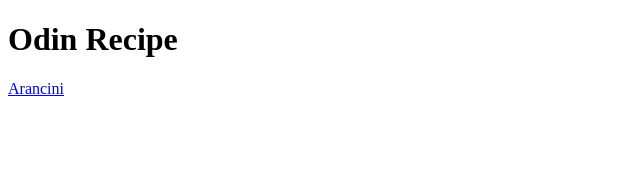
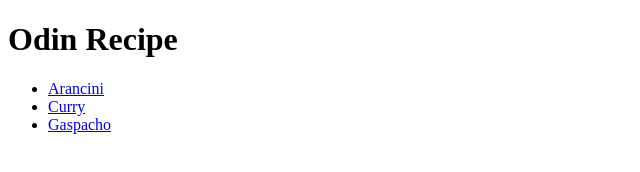
Before and after one commit to BorisTikhomiroff/odin-recipes, a plain HTML site: page index.html in a window 1280 px wide. Shown: the whole page, without its empty margins (0-640 px from the left). Drawn offline with Linux system fonts and the light colour scheme.

Commit message:
Adding the different recipes in Index

```diff
--- a/index.html
+++ b/index.html
@@ -8,6 +8,10 @@
 </head>
 <body>
     <h1>Odin Recipe</h1>
-    <a href="/home/bobow/the_odin_project/odin-recipes/recipes/arancini.html">Arancini</a>
+    <ul>
+        <li><a href="/home/bobow/the_odin_project/odin-recipes/recipes/arancini.html">Arancini</a></li>
+        <li><a href="/home/bobow/the_odin_project/odin-recipes/recipes/curry.html">Curry</a></li>
+        <li><a href="/home/bobow/the_odin_project/odin-recipes/recipes/gaspacho.html">Gaspacho</a></li>
+    </ul>
 </body>
 </html>
```
